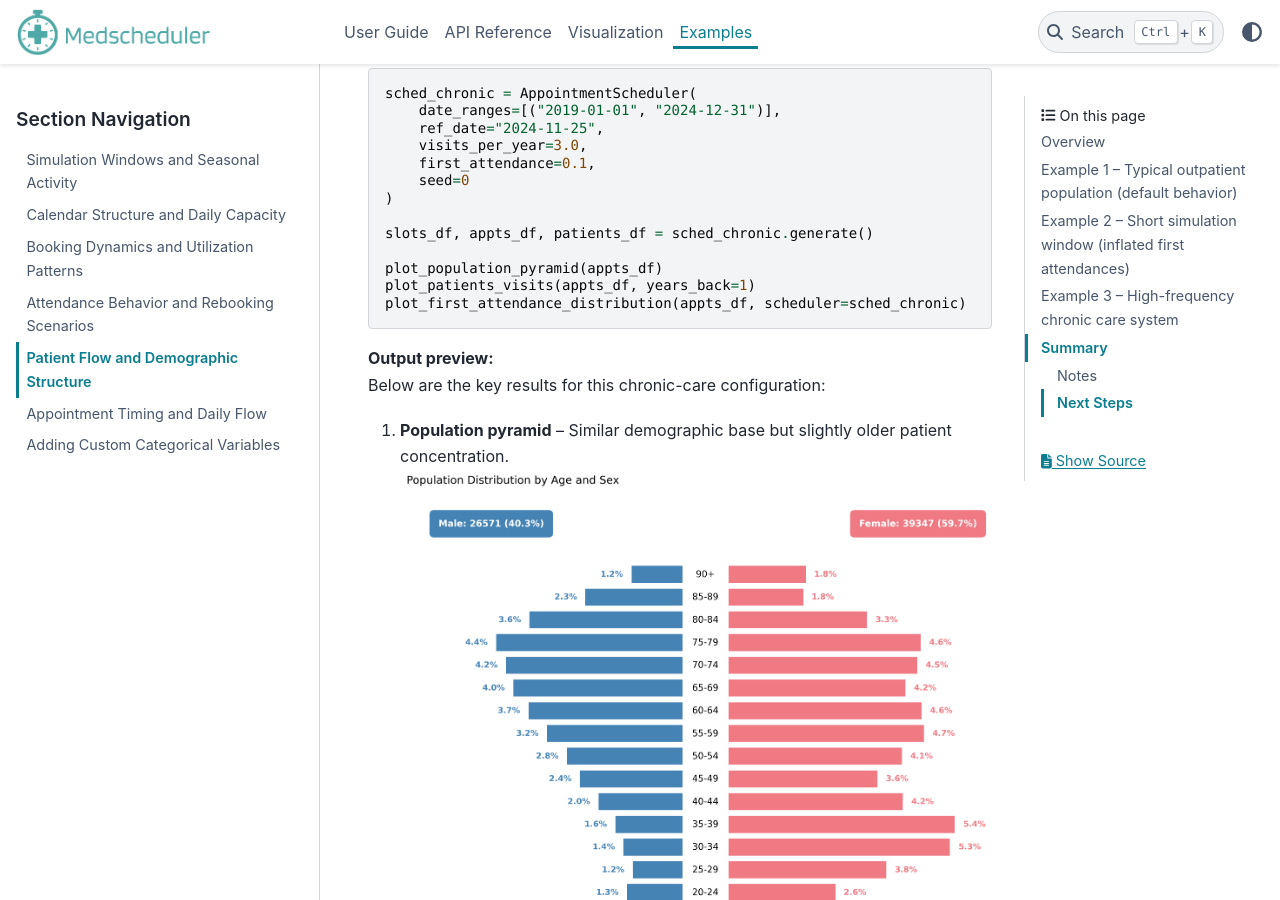
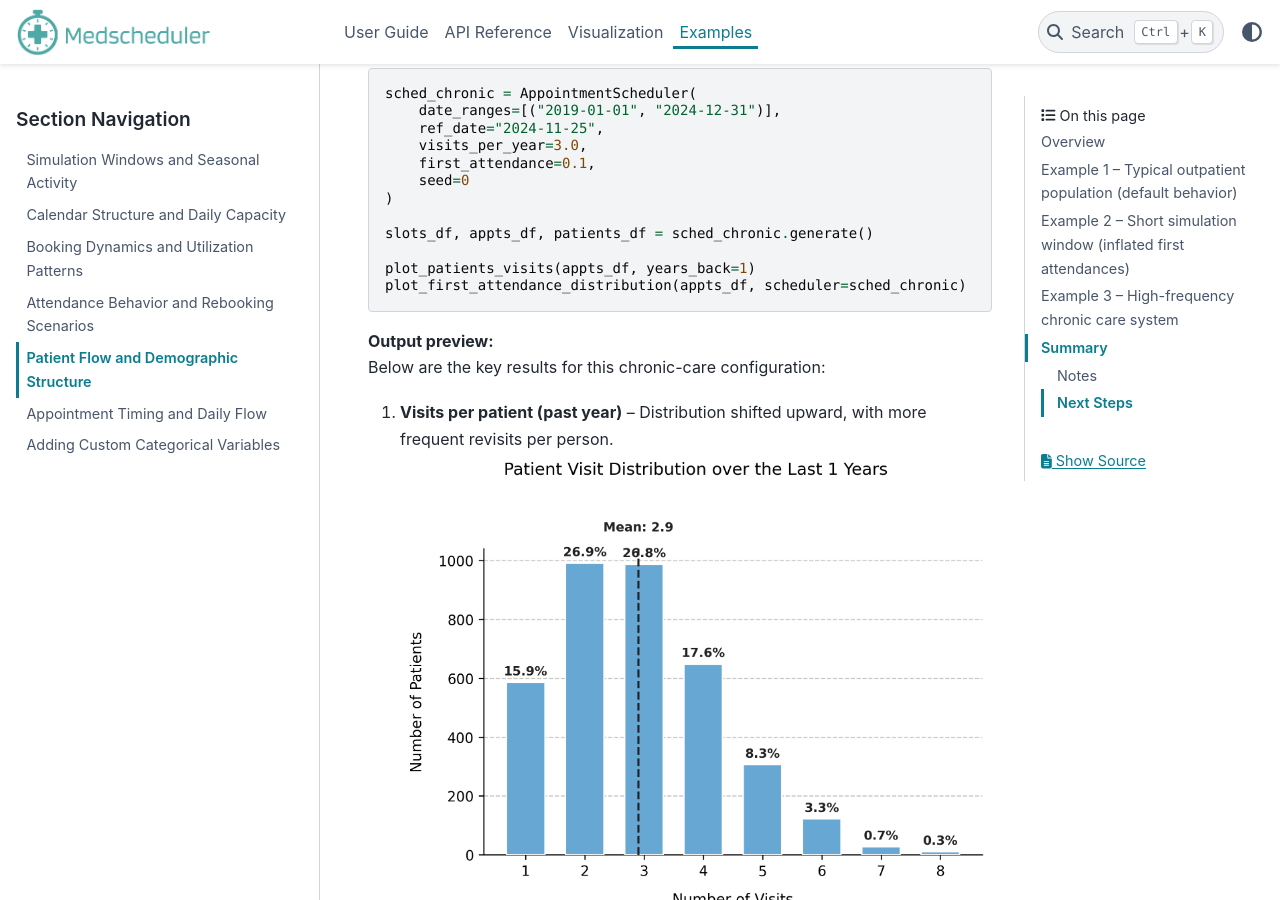
Before and after one commit to carogaltier/medscheduler, a Sphinx documentation site: the page built from docs/examples/patient_flow_demographics.md, in a window 1280 px wide and 900 px high, scrolled down 5283 px. Built offline with Sphinx 7.4.7 and the PyData theme 0.15.4, drawn with Linux system fonts in a browser that asks for light colours.

Commit message:
Update patient_flow_demographics.md

````diff
--- a/docs/examples/patient_flow_demographics.md
+++ b/docs/examples/patient_flow_demographics.md
@@ -99,7 +99,6 @@ sched_chronic = AppointmentScheduler(
 
 slots_df, appts_df, patients_df = sched_chronic.generate()
 
-plot_population_pyramid(appts_df)
 plot_patients_visits(appts_df, years_back=1)
 plot_first_attendance_distribution(appts_df, scheduler=sched_chronic)
 ```
@@ -107,13 +106,10 @@ plot_first_attendance_distribution(appts_df, scheduler=sched_chronic)
 **Output preview:**
 Below are the key results for this chronic-care configuration:
 
-1. **Population pyramid** – Similar demographic base but slightly older patient concentration.
-   ![Population pyramid – Chronic care](../_static/visuals/examples/patient_flow/sched_chronic_plot_population_pyramid.png)
-
-2. **Visits per patient (past year)** – Distribution shifted upward, with more frequent revisits per person.
+1. **Visits per patient (past year)** – Distribution shifted upward, with more frequent revisits per person.
    ![Visits per patient – Chronic care](../_static/visuals/examples/patient_flow/sched_chronic_plot_patients_visits.png)
 
-3. **First attendance distribution** – Majority of appointments from returning patients (~90%).
+2. **First attendance distribution** – Majority of appointments from returning patients (~90%).
    ![First attendance – Chronic care](../_static/visuals/examples/patient_flow/sched_chronic_plot_first_attendance_distribution.png)
 
 **Interpretation:**
````
